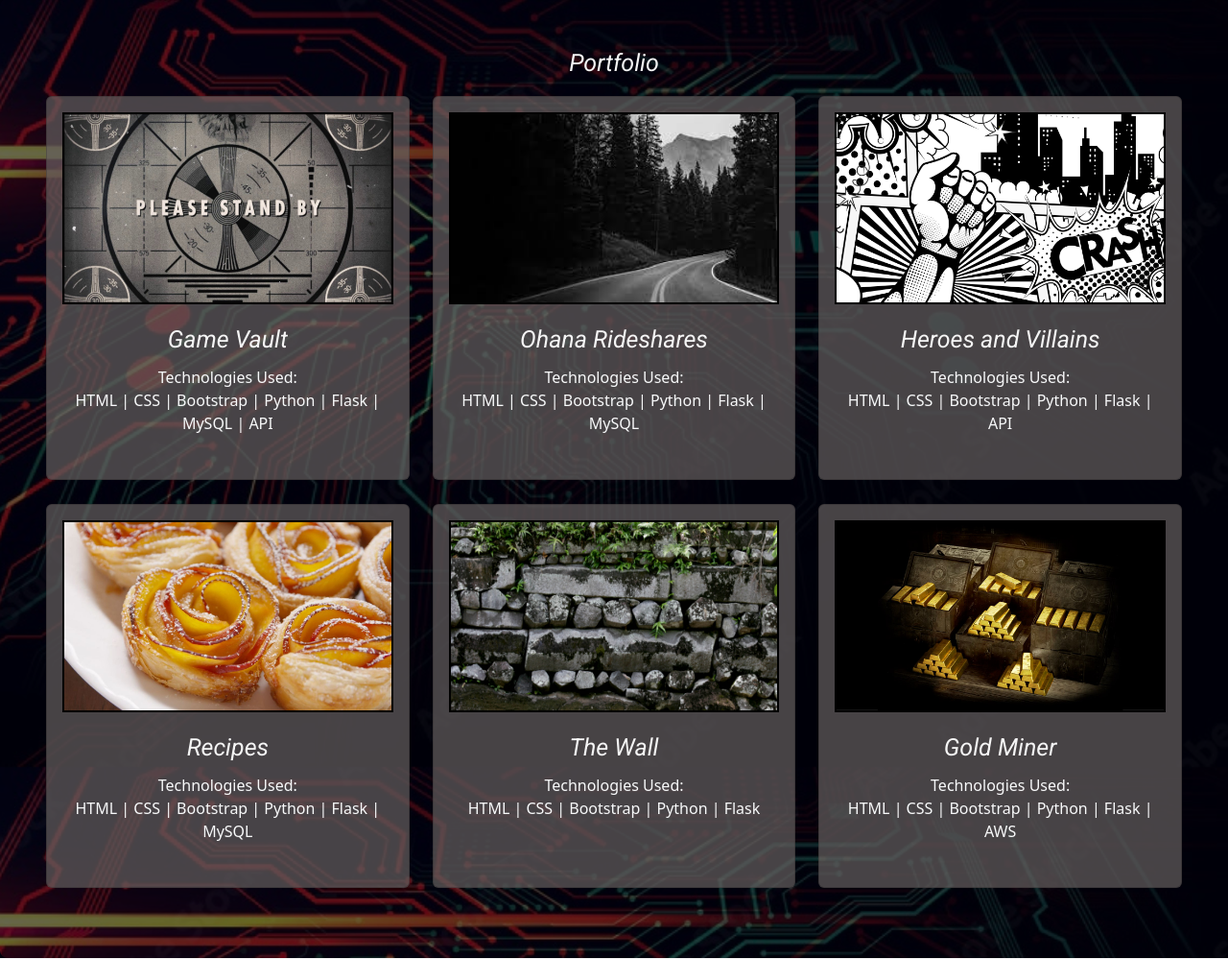
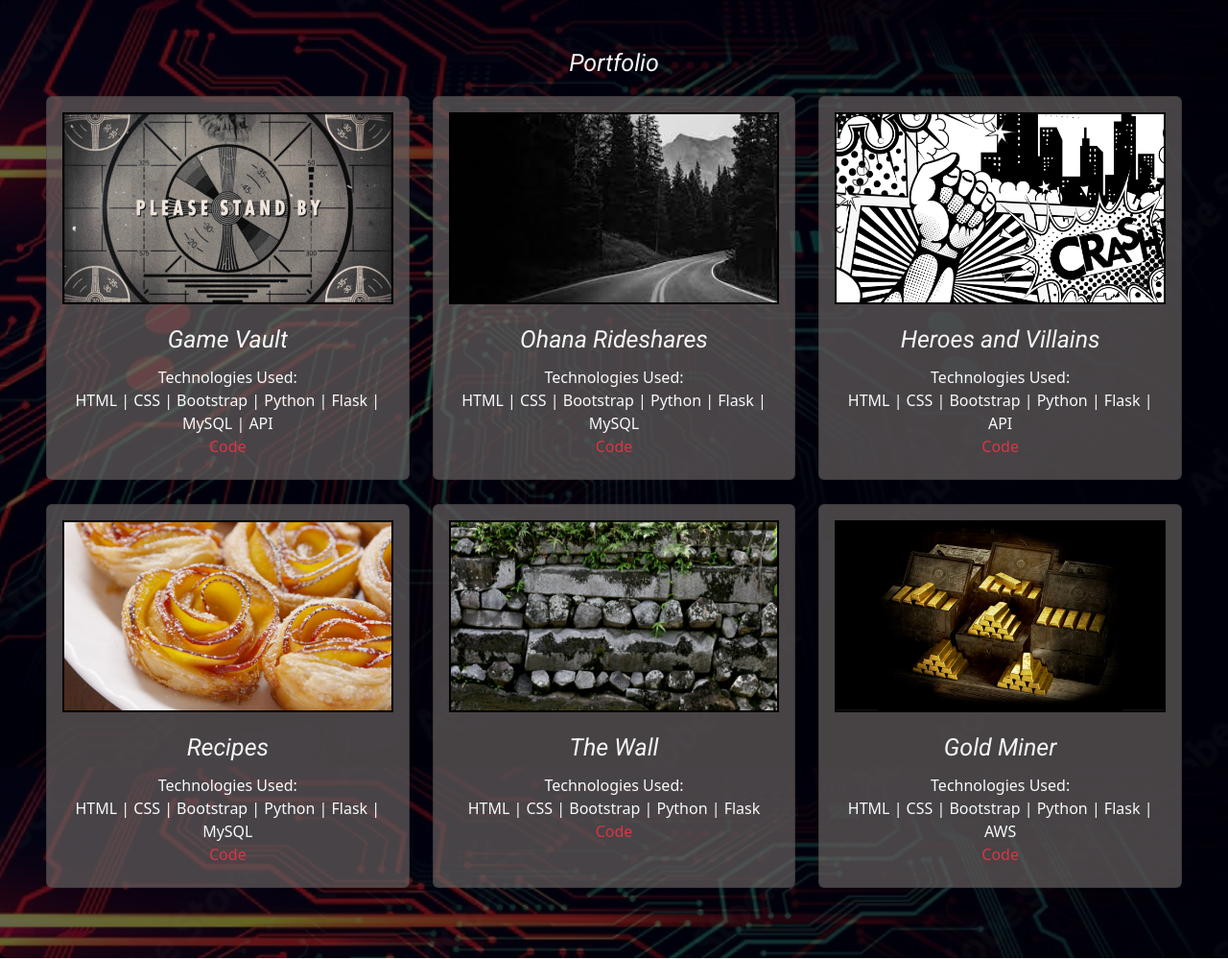
Before and after one commit to Brando129/Personal_Website, a Python web app: template flask_app/templates/homepage.html in a window 1280 px wide. Shown: the part 907-1906 px from the top of the page at 96% size. Run offline with Jinja, Linux system fonts and the light colour scheme; the template is opened without the code that fills it, so the values that code supplies are empty.

Commit message:
Changed project links to pics and code anchor.

```diff
--- a/flask_app/templates/homepage.html
+++ b/flask_app/templates/homepage.html
@@ -8,6 +8,7 @@
     <!-- Bootstrap Link -->
     <link href="https://cdn.jsdelivr.net/npm/bootstrap@5.3.0/dist/css/bootstrap.min.css" rel="stylesheet"
     integrity="sha384-9ndCyUaIbzAi2FUVXJi0CjmCapSmO7SnpJef0486qhLnuZ2cdeRhO02iuK6FUUVM" crossorigin="anonymous">
+    <!-- Font Links -->
     <link rel="preconnect" href="https://fonts.googleapis.com">
     <link rel="preconnect" href="https://fonts.gstatic.com" crossorigin>
     <link href="https://fonts.googleapis.com/css2?family=Dancing+Script&family=Roboto:ital@1&display=swap" rel="stylesheet">
@@ -81,102 +82,102 @@
                         <!-- Game Vault -->
                         <div class="col-md-6 col-lg-4">
                             <div class="card card_height project_card" style="background-color: rgba(102, 96, 96, 0.7);">
-                                <a class="links" href="#projecturl">
                                 <div class="card-body text-center text-light">
-                                        <img class="project_image" src="/static/img/standby.gif" alt="Game Vault">
+                                    <a href="# as11\" target="_blank"><img class="project_image" src="/static/img/standby.gif" alt="Game Vault"></a>
                                     <p class="career_text my-2">Game Vault</p>
                                     <p>
                                         Technologies Used:
                                         <br>
                                         HTML | CSS | Bootstrap | Python | Flask | MySQL | API
+                                        <br>
+                                        <a class="text-danger text-decoration-none" href="https://github.com/Brando129/game_vault.git" target="_blank">Code</a>
                                     </p>
                                 </div>
-                                </a>
                             </div>
                         </div>
                         <!-- End of Game Vault -->
                         <!-- Ohana Rideshares -->
                         <div class="col-md-6 col-lg-4">
                             <div class="card card_height project_card" style="background-color: rgba(102, 96, 96, 0.7);">
-                                <a class="links" href="#projecturl">
                                 <div class="card-body text-center text-light">
-                                        <img class="project_image" src="/static/img/ohana.png" alt="Ohana Rideshares">
+                                    <a href="#" target="_blank"><img class="project_image" src="/static/img/ohana.png" alt="Ohana Rideshares"></a>
                                     <p class="career_text my-2">Ohana Rideshares</p>
                                     <p>
                                         Technologies Used:
                                         <br>
                                         HTML | CSS | Bootstrap | Python | Flask | MySQL
+                                        <br>
+                                        <a class="text-danger text-decoration-none" href="https://github.com/Brando129/ohana_rideshares.git" target="_blank">Code</a>
                                     </p>
                                 </div>
-                                </a>
                             </div>
                         </div>
                         <!-- End of Ohana Rideshares -->
                         <!-- Heroes and Villains -->
                         <div class="col-md-6 col-lg-4">
                             <div class="card card_height project_card" style="background-color: rgba(102, 96, 96, 0.7);">
-                                <a class="links" href="http://18.117.8.14" target="_blank">
                                 <div class="card-body text-center text-light">
-                                        <img class="project_image" src="/static/img/superhero.png" alt="Heroes and Villains">
+                                    <a href="#" target="_blank"><img class="project_image" src="/static/img/superhero.png" alt="Heroes and Villains"></a>
                                     <p class="career_text my-2">Heroes and Villains</p>
                                     <p>
                                         Technologies Used:
                                         <br>
                                         HTML | CSS | Bootstrap | Python | Flask | API
+                                        <br>
+                                        <a class="text-danger text-decoration-none" href="https://github.com/Brando129/Superheroes_and_Villains.git" target="_blank">Code</a>
                                     </p>
                                 </div>
-                                </a>
                             </div>
                         </div>
                         <!-- End of Heroes and Villains -->
                         <!-- Recipes -->
                         <div class="col-md-6 col-lg-4">
                             <div class="card card_height project_card" style="background-color: rgba(102, 96, 96, 0.7);">
-                                <a class="links" href="#projecturl">
                                 <div class="card-body text-center text-light">
-                                        <img class="project_image" src="/static/img/recipes.png" alt="Recipes">
+                                    <a href="#" target="_blank"><img class="project_image" src="/static/img/recipes.png" alt="Recipes"></a>
                                     <p class="career_text my-2">Recipes</p>
                                     <p>
                                         Technologies Used:
                                         <br>
                                         HTML | CSS | Bootstrap | Python | Flask | MySQL
+                                        <br>
+                                        <a class="text-danger text-decoration-none" href="https://github.com/Brando129/recipes.git" target="_blank">Code</a>
                                     </p>
                                 </div>
-                                </a>
                             </div>
                         </div>
                         <!-- End of Recipes -->
                         <!-- The Wall -->
                         <div class="col-md-6 col-lg-4">
                             <div class="card card_height project_card" style="background-color: rgba(102, 96, 96, 0.7);">
-                                <a class="links" href="#projecturl">
                                 <div class="card-body text-center text-light">
-                                        <img class="project_image" src="/static/img/wall.png" alt="The Wall">
+                                    <a href="#" target="_blank"><img class="project_image" src="/static/img/wall.png" alt="The Wall"></a>
                                     <p class="career_text my-2">The Wall</p>
                                     <p>
                                         Technologies Used:
                                         <br>
                                         HTML | CSS | Bootstrap | Python | Flask
+                                        <br>
+                                        <a class="text-danger text-decoration-none" href="https://github.com/Brando129/coding_dojo_wall.git" target="_blank">Code</a>
                                     </p>
                                 </div>
-                                </a>
                             </div>
                         </div>
                         <!-- End of The Wall -->
                         <!-- End of Gold Miner -->
                         <div class="col-md-6 col-lg-4">
                             <div class="card card_height project_card" style="background-color: rgba(102, 96, 96, 0.7);">
-                                <a class="links" href="http://3.133.139.54/" target="_blank">
                                 <div class="card-body text-center text-light">
-                                        <img class="project_image" src="/static/img/gold.png" alt="Ninja Gold">
+                                    <a href="http://3.133.139.54/" target="_blank"><img class="project_image" src="/static/img/gold.png" alt="Ninja Gold"></a>
                                     <p class="career_text my-2">Gold Miner</p>
                                     <p>
                                         Technologies Used:
                                         <br>
                                         HTML | CSS | Bootstrap | Python | Flask | AWS
+                                        <br>
+                                        <a class="text-danger text-decoration-none" href="https://github.com/Brando129/ninja_gold.git" target="_blank">Code</a>
                                     </p>
                                 </div>
-                                </a>
                             </div>
                         </div>
                         <!-- End of Gold Miner -->
```
Lines whose indentation alone changed are shown as unchanged.
